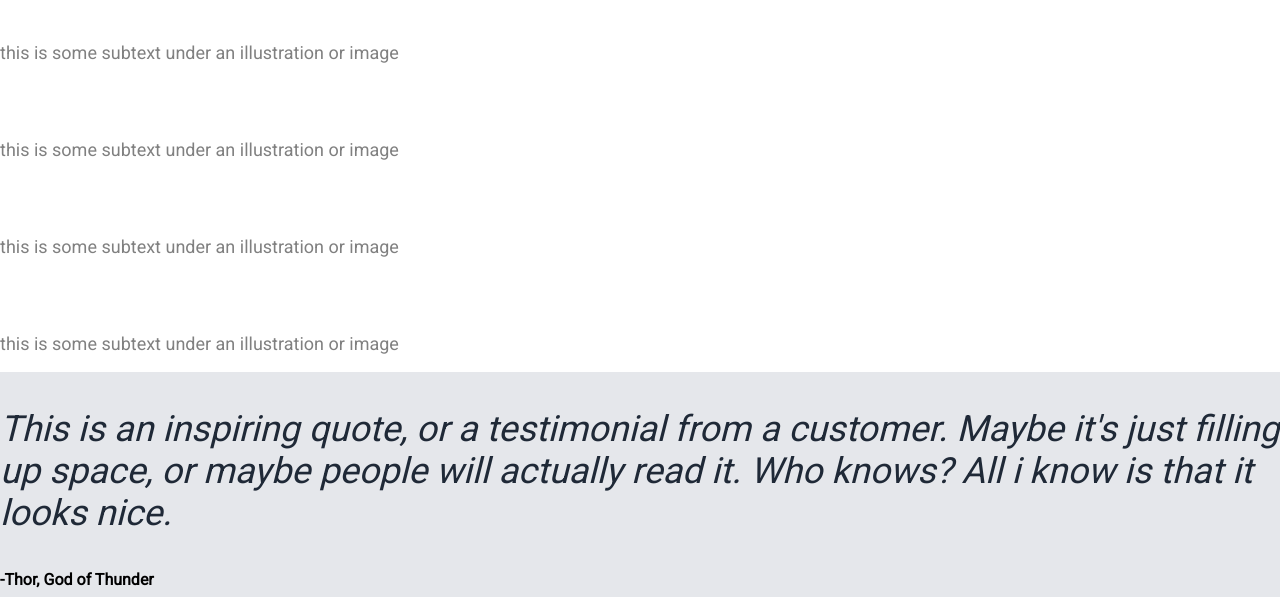
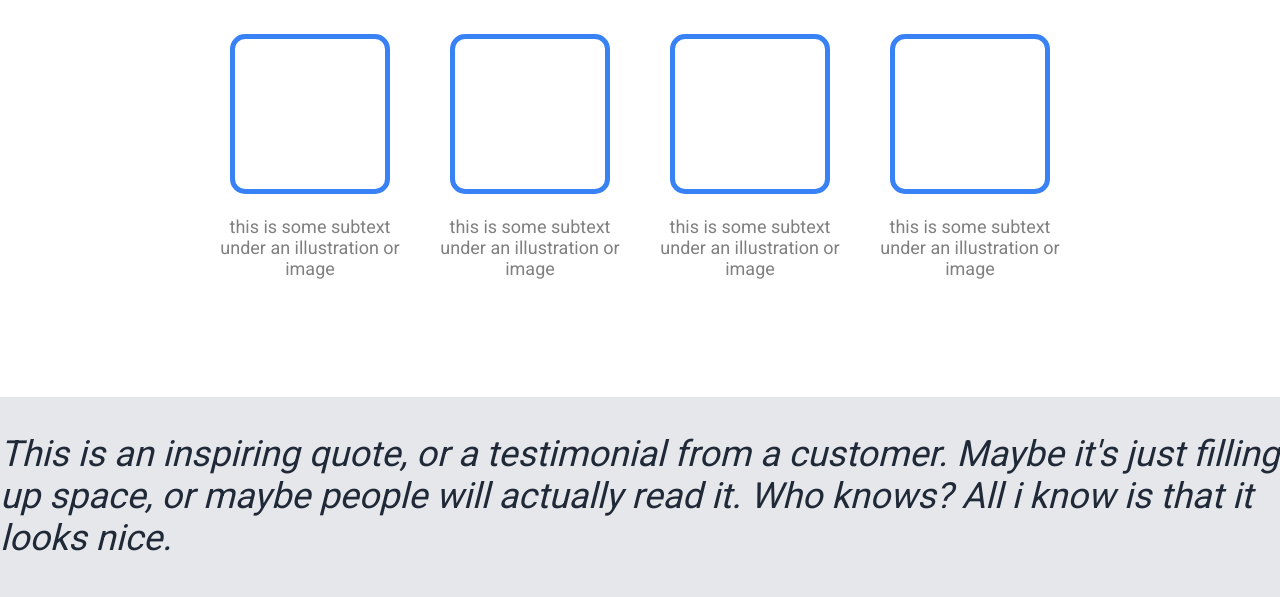
Before and after one commit to ElKekso/landing_page, a plain HTML site: page index.html in a window 1280 px wide. Shown: the part 644-1241 px from the top of the page. Drawn offline with Linux system fonts and the light colour scheme.

Commit message:
Flex and adjust info

```diff
--- a/index.html
+++ b/index.html
@@ -34,22 +34,22 @@
         </div>
 
         <!-- Info Div -->
-        <div>
+        <div class="text-center info-padding flex column gap-20">
             <h2 class="font-size-36 text-black bold flex-auto">Some random information.</h2>
-            <div>
-                <div>
+            <div class="flex justify-center gap-20">
+                <div class="max-width-200 min-width-150">
                     <div class="square"></div>
                     <p class="font-size-18 text-dark_grey">this is some subtext under an illustration or image</p>
                 </div>
-                <div>
+                <div class="max-width-200 min-width-150">
                     <div class="square"></div>
                     <p class="font-size-18 text-dark_grey">this is some subtext under an illustration or image</p>
                 </div>
-                <div>
+                <div class="max-width-200 min-width-150">
                     <div class="square"></div>
                     <p class="font-size-18 text-dark_grey">this is some subtext under an illustration or image</p>
                 </div>
-                <div>
+                <div class="max-width-200 min-width-150">
                     <div class="square"></div>
                     <p class="font-size-18 text-dark_grey">this is some subtext under an illustration or image</p>
                 </div>
--- a/styles.css
+++ b/styles.css
@@ -32,12 +32,20 @@ h1{
     justify-content: space-evenly;
 }
 
+.justify-center{
+    justify-content: center;
+}
+
 .align-start{
     align-items: flex-start;
 }
 
 .align-center{
     align-items: center;
+}
+
+.text-center{
+    text-align: center;
 }
 
 .gap-20{
@@ -52,9 +60,12 @@ h1{
     flex-grow: 1;
 }
 
+
 .margin-top-auto{
     margin-top: auto;
 }
+
+
 
 .bold{
     font-weight: 900;
@@ -81,9 +92,11 @@ h1{
 }
 
 .square{
+    display: inline-block;
     box-sizing: border-box;
-    border: #3882F6;
-    padding: 20px;
+    border: 5px solid #3882F6;
+    padding: 75px;
+    border-radius: 15px;
 }
 
 .background-dark{
@@ -123,6 +136,14 @@ h1{
     max-width: 550px;
 }
 
+.max-width-200{
+    max-width: 200px;
+}
+
+.min-width-150{
+    min-width: 150px;
+}
+
 .border-remove{
     border: none;
 }
@@ -130,6 +151,7 @@ h1{
 .rounded-corners{
     border-radius: 8px;
 }
+
 
 .button-padding{
     padding: 10px 25px 10px 25px;
@@ -143,6 +165,11 @@ h1{
     padding: 100px 0px 100px 0px;
 }
 
+.info-padding{
+    padding: 30px 0px 100px 0px;
+}
+
+
 a{
     text-decoration: none;
     color: #E5E7EB;
```
